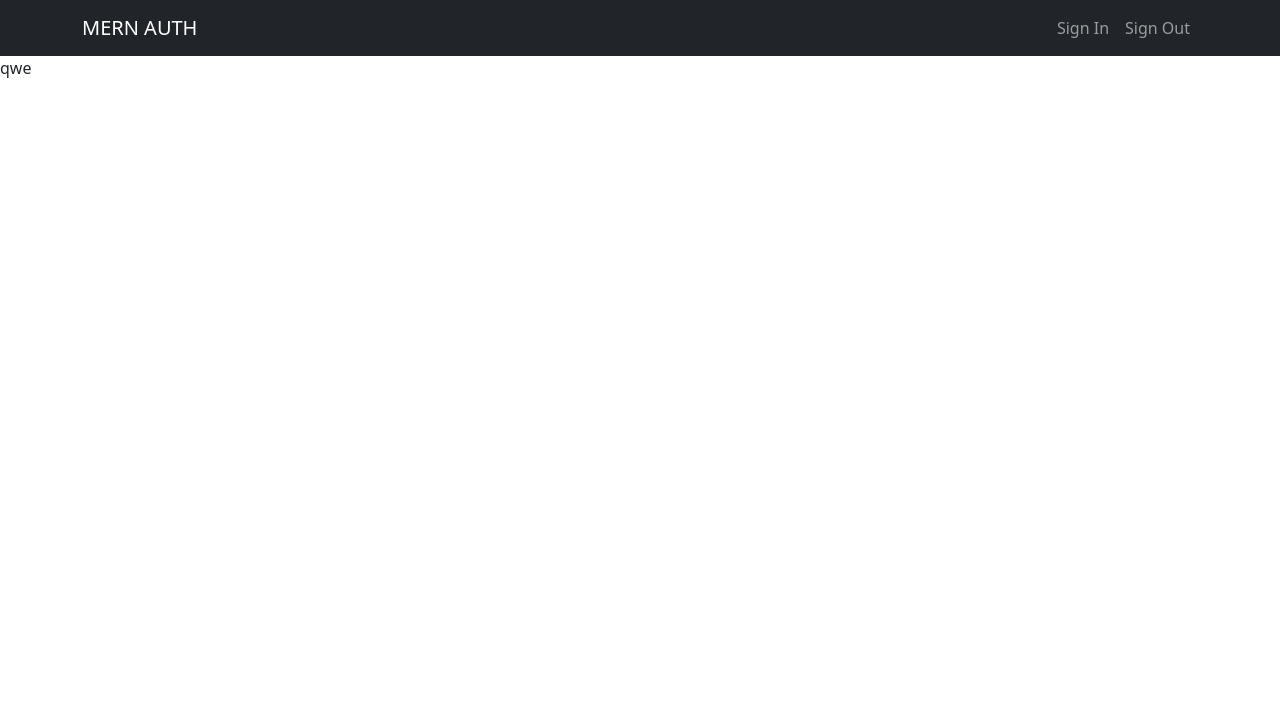
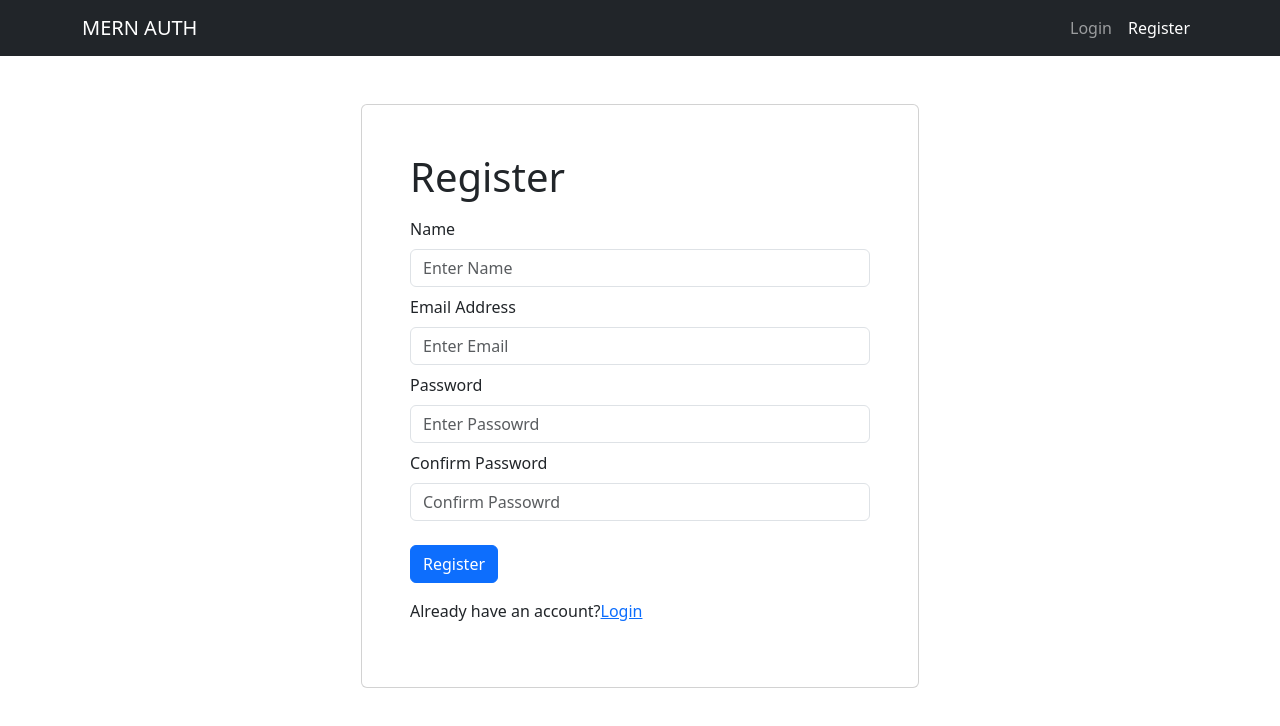
Before and after one commit to kurt-lo/mern-auth, a React (Vite) app in the folder frontend/: page /register in a window 1280 px wide. Shown: the top 726 px of the page. Built offline with nearby package versions, Linux system fonts and the light colour scheme.

Commit message:
login & register ui

```diff
--- a/frontend/package.json
+++ b/frontend/package.json
@@ -10,11 +10,15 @@
     "preview": "vite preview"
   },
   "dependencies": {
+    "@reduxjs/toolkit": "^1.9.7",
     "bootstrap": "^5.3.2",
     "react": "^18.2.0",
     "react-bootstrap": "^2.9.1",
     "react-dom": "^18.2.0",
-    "react-icons": "^4.11.0"
+    "react-icons": "^4.11.0",
+    "react-redux": "^8.1.3",
+    "react-router-bootstrap": "^0.26.2",
+    "react-router-dom": "^6.18.0"
   },
   "devDependencies": {
     "@types/react": "^18.2.15",
--- a/frontend/src/App.jsx
+++ b/frontend/src/App.jsx
@@ -1,12 +1,17 @@
 import './App.css'
+import { Outlet } from 'react-router-dom'
+import { Container } from 'react-bootstrap'
 import Header from './components/Header'
 
 function App() {
 
   return (
     <>
-    <Header />
-    qwe
+      <Header />
+      <Container className='my-2'>
+        <Outlet />
+      </Container>
+
     </>
   )
 }
--- /dev/null
+++ b/frontend/src/components/FormContainer.jsx
@@ -0,0 +1,15 @@
+import { Container, Row, Col } from 'react-bootstrap'
+
+const FormContainer = ({ children }) => {
+  return (
+    <Container>
+        <Row className='justify-content-md-center mt-5'>
+            <Col xs={ 12 } md={ 6 } className='card p-5'>
+                { children }
+            </Col>
+        </Row>
+    </Container>
+  )
+}
+
+export default FormContainer
--- a/frontend/src/components/Header.jsx
+++ b/frontend/src/components/Header.jsx
@@ -1,21 +1,27 @@
-import { Navbar, Container, Nav, NavbarBrand } from 'react-bootstrap'
-
+import { Navbar, Container, Nav } from 'react-bootstrap'
+import { LinkContainer } from 'react-router-bootstrap'
 
 const Header = () => {
+
+    //LinkContainer to='/' eto yung way para maging SPA, hindi na mag
+    // rereload yung website ng buo
     return (
         <header>
             <Navbar bg="dark" variant='dark' expand='lg' collapseOnSelect>
                 <Container>
-                    <Navbar.Brand href='/'>MERN AUTH</Navbar.Brand>
+                    <LinkContainer to='/'>
+                        <Navbar.Brand>MERN AUTH</Navbar.Brand>
+                    </LinkContainer>
+
                     <Navbar.Toggle aria-controls='basic-navbar-nav' />
                     <Navbar.Collapse id='basic-navbar-nav'>
                         <Nav className='ms-auto'>
-                            <Nav.Link href='/login'>
-                                Sign In
-                            </Nav.Link>
-                            <Nav.Link href='/register'>
-                                Sign Out
-                            </Nav.Link>
+                            <LinkContainer to='/login'>
+                                <Nav.Link>Login</Nav.Link>
+                            </LinkContainer>
+                            <LinkContainer to='/register'>
+                                <Nav.Link>Register</Nav.Link>
+                            </LinkContainer>
                         </Nav>
                     </Navbar.Collapse>
                 </Container>
--- /dev/null
+++ b/frontend/src/components/Hero.jsx
@@ -0,0 +1,33 @@
+import { Container, Card, Button } from 'react-bootstrap';
+import { LinkContainer } from 'react-router-bootstrap';
+
+const Hero = () => {
+    return (
+        <div className='py-5'>
+            <Container className='d-flex justify-content-center'>
+                <Card className='p-5 d-flex flex-column align-items-center hero-card bg-light w-75'>
+                    <h1 className='text-center mb-4'>MERN Authentication</h1>
+                    <p className='text-center mb-4'>
+                        This is a boilerplate for MERN authentication that stores a JWT in
+                        an HTTP-Only cookie. It also uses Redux Toolkit and the React
+                        Bootstrap library
+                    </p>
+                    <div className='d-flex'>
+                        <LinkContainer to='/login'>
+                            <Button variant='primary' className='me-3'>
+                                Login
+                            </Button>
+                        </LinkContainer>
+                        <LinkContainer to='/register'>
+                            <Button variant='primary' className='me-3'>
+                                Register
+                            </Button>
+                        </LinkContainer>
+                    </div>
+                </Card>
+            </Container>
+        </div>
+    )
+}
+
+export default Hero
--- a/frontend/src/main.jsx
+++ b/frontend/src/main.jsx
@@ -3,9 +3,28 @@
 import App from './App.jsx'
 import './index.css'
 import 'bootstrap/dist/css/bootstrap.min.css';
+import {
+  createBrowserRouter,
+  createRoutesFromElements,
+  Route,
+  RouterProvider
+} from 'react-router-dom'
+import HomePages from './pages/HomePages.jsx';
+import LoginPage from './pages/LoginPage.jsx';
+import RegisterPage from './pages/RegisterPage.jsx';
+
+const router = createBrowserRouter(
+  createRoutesFromElements(
+    <Route path='/' element={ <App /> }>
+      <Route index={ true } path='/' element={ <HomePages /> } />
+      <Route path='/login' element={ <LoginPage /> } />
+      <Route path='/register' element={ <RegisterPage /> } />
+    </Route>
+  )
+)
 
 ReactDOM.createRoot(document.getElementById('root')).render(
   <React.StrictMode>
-    <App />
+    <RouterProvider router={ router } />
   </React.StrictMode>,
 )
--- /dev/null
+++ b/frontend/src/pages/HomePages.jsx
@@ -0,0 +1,12 @@
+import React from 'react'
+import Hero from '../components/Hero'
+
+const HomePages = () => {
+  return (
+    <section className=''>
+       <Hero />
+    </section>
+  )
+}
+
+export default HomePages
--- /dev/null
+++ b/frontend/src/pages/LoginPage.jsx
@@ -0,0 +1,55 @@
+import { useState } from 'react'
+import { Link } from 'react-router-dom'
+import { Form, Button, Row, Col } from 'react-bootstrap'
+import FormContainer from '../components/FormContainer'
+
+const LoginPage = () => {
+
+    const [email, setEmail] = useState('')
+    const [password, setPassword] = useState('')
+
+    const submitHandler = async (e) => {
+        e.preventDefault()
+        console.log('submitted')
+    }
+
+    return (
+        <FormContainer>
+            <h1>Login</h1>
+            <Form onSubmit={submitHandler}>
+                <Form.Group className='my-2' controlId='email'>
+                    <Form.Label>Email Address</Form.Label>
+                    <Form.Control
+                        type='email'
+                        placeholder='Enter Email'
+                        value={email}
+                        onChange={(e) => setEmail(e.target.value)}
+                    >
+                    </Form.Control>
+                </Form.Group>
+                <Form.Group className='my-2' controlId='password'>
+                    <Form.Label>Password</Form.Label>
+                    <Form.Control
+                        type='password'
+                        placeholder='Enter Passowrd'
+                        value={password}
+                        onChange={(e) => setPassword(e.target.value)}
+                    >
+                    </Form.Control>
+                </Form.Group>
+                <Button type='submit' variant='primary' className='mt-3'>
+                    Login
+                </Button>
+
+                <Row className='py-3'>
+                    <Col>
+                        Don't have an account yet?
+                        <Link to='/register'>Register</Link>
+                    </Col>
+                </Row>
+            </Form>
+        </FormContainer>
+    )
+}
+
+export default LoginPage
--- /dev/null
+++ b/frontend/src/pages/RegisterPage.jsx
@@ -0,0 +1,78 @@
+import { useState } from 'react'
+import { Link } from 'react-router-dom'
+import { Form, Button, Row, Col } from 'react-bootstrap'
+import FormContainer from '../components/FormContainer'
+
+const RegisterPage = () => {
+
+    const [name, setName] = useState('')
+    const [email, setEmail] = useState('')
+    const [password, setPassword] = useState('')
+    const [confirmPassword, setConfirmPassword] = useState('')
+
+    const submitHandler = async (e) => {
+        e.preventDefault()
+        console.log('submitted')
+    }
+
+    return (
+        <FormContainer>
+            <h1>Register</h1>
+            <Form onSubmit={submitHandler}>
+                <Form.Group className='my-2' controlId='name'>
+                    <Form.Label>Name</Form.Label>
+                    <Form.Control
+                        type='text'
+                        placeholder='Enter Name'
+                        value={name}
+                        onChange={(e) => setName(e.target.value)}
+                    >
+                    </Form.Control>
+                </Form.Group>
+                <Form.Group className='my-2' controlId='email'>
+                    <Form.Label>Email Address</Form.Label>
+                    <Form.Control
+                        type='email'
+                        placeholder='Enter Email'
+                        value={email}
+                        onChange={(e) => setEmail(e.target.value)}
+                    >
+                    </Form.Control>
+                </Form.Group>
+                <Form.Group className='my-2' controlId='password'>
+                    <Form.Label>Password</Form.Label>
+                    <Form.Control
+                        type='password'
+                        placeholder='Enter Passowrd'
+                        value={password}
+                        onChange={(e) => setPassword(e.target.value)}
+                    >
+                    </Form.Control>
+                </Form.Group>
+                <Form.Group className='my-2' controlId='confirmpPassword'>
+                <Form.Label>Confirm Password</Form.Label>
+                <Form.Control
+                    type='password'
+                    placeholder='Confirm Passowrd'
+                    value={confirmPassword}
+                    onChange={(e) => setConfirmPassword(e.target.value)}
+                >
+                </Form.Control>
+                </Form.Group>
+                <Button type='submit' variant='primary' className='mt-3'>
+                    Register
+                </Button>
+
+                <Row className='py-3'>
+                    <Col>
+                        Already have an account?
+                        <Link to='/login'>Login</Link>
+                    </Col>
+                </Row>
+
+            </Form>
+        </FormContainer>
+    )
+}
+
+export default RegisterPage
--- a/package.json
+++ b/package.json
@@ -19,6 +19,7 @@
     "dotenv": "^16.3.1",
     "express": "^4.18.2",
     "express-async-handler": "^1.2.0",
+    "function-bind": "^1.1.2",
     "jsonwebtoken": "^9.0.2",
     "mongoose": "^8.0.0"
   },
```
Also changed, not shown: 2 other files (tests, documents, lock files or other folders).
